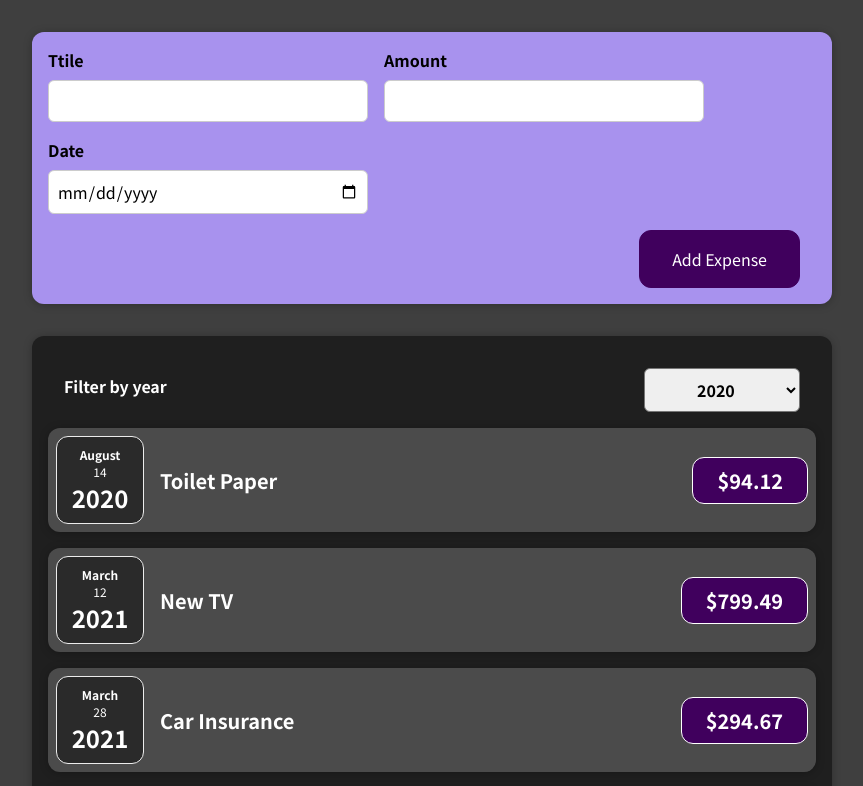
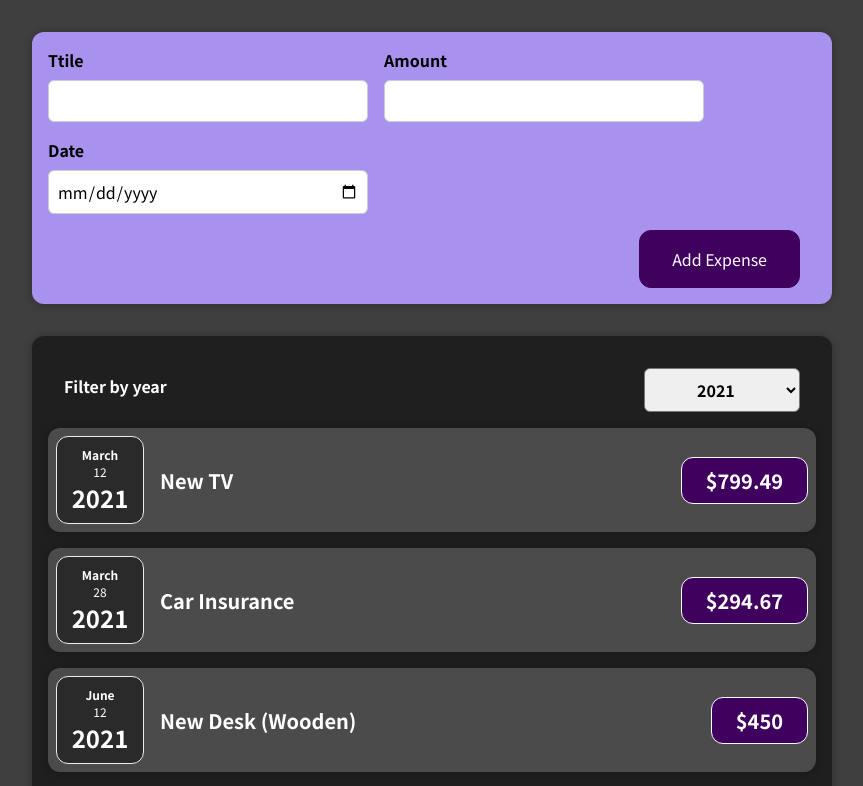
Before and after one commit to lilith198475/myreact, a React (Create React App) app: page / in a window 1280 px wide. Shown: the top 786 px of the page, without its empty margins (208-1071 px from the left). Built offline with nearby package versions, Linux system fonts and the light colour scheme.

Commit message:
filter works

```diff
--- a/src/App.js
+++ b/src/App.js
@@ -1,8 +1,9 @@
+import React, { useState } from 'react'
 import Expenses from "./components/Expenses/Expenses";
 import NewExpense from "./components/NewExpense/NewExpense";
 
-function App() {
-  const expenses = [
+
+const DUMMY_EXPENSES = [
   {
     id: "e1",
     title: "Toilet Paper",
@@ -24,14 +25,18 @@ function App() {
   },
 ];
 
+function App() {
+    const [expenses, setExpenses]=useState(DUMMY_EXPENSES);
+
   const addExpenseHandler = (expense) => {
-    // console.log("In App.js");
-    // console.log(expenses);
+     setExpenses(prevExpense => {
+        return [expense,...DUMMY_EXPENSES]
+     });
   };
   return (
     <div>
       <NewExpense onAddExpense={addExpenseHandler} />
-      <Expenses items={expenses} />
+      <Expenses expenses={expenses} />
     </div>
   );
 }
--- a/src/components/Expenses/Expenses.js
+++ b/src/components/Expenses/Expenses.js
@@ -5,12 +5,17 @@ import "./Expenses.css";
 import ExpensesFilter from "./ExpensesFilter";
 
 const Expenses = (props) => {
-  const [filteredYear, setSelectedYear] = useState("2020");
+  const [filteredYear, setSelectedYear] = useState("2021");
 
   const filterChangeHandler = (selectedYear) => {
     setSelectedYear(selectedYear);
-    console.log(selectedYear);
   };
+
+  const newExpenses = props.expenses.filter(expense => {
+    return expense.date.getFullYear().toString() === filteredYear;
+  })
+
+
 
   return (
     <div>
@@ -20,13 +25,13 @@ const Expenses = (props) => {
           onChangeFilter={filterChangeHandler}
         />
 
-        {props.items.map((value, index) => {
+        {newExpenses.map((expense) => {
           return (
             <ExpenseItem
-              key={index}
-              title={value.title}
-              date={value.date}
-              amount={value.amount}
+              key={expense.id}
+              title={expense.title}
+              date={expense.date}
+              amount={expense.amount}
             ></ExpenseItem>
           );
         })}
```
Also changed, not shown: 1 other file (tests, documents, lock files or other folders). Lines whose indentation alone changed are shown as unchanged.
